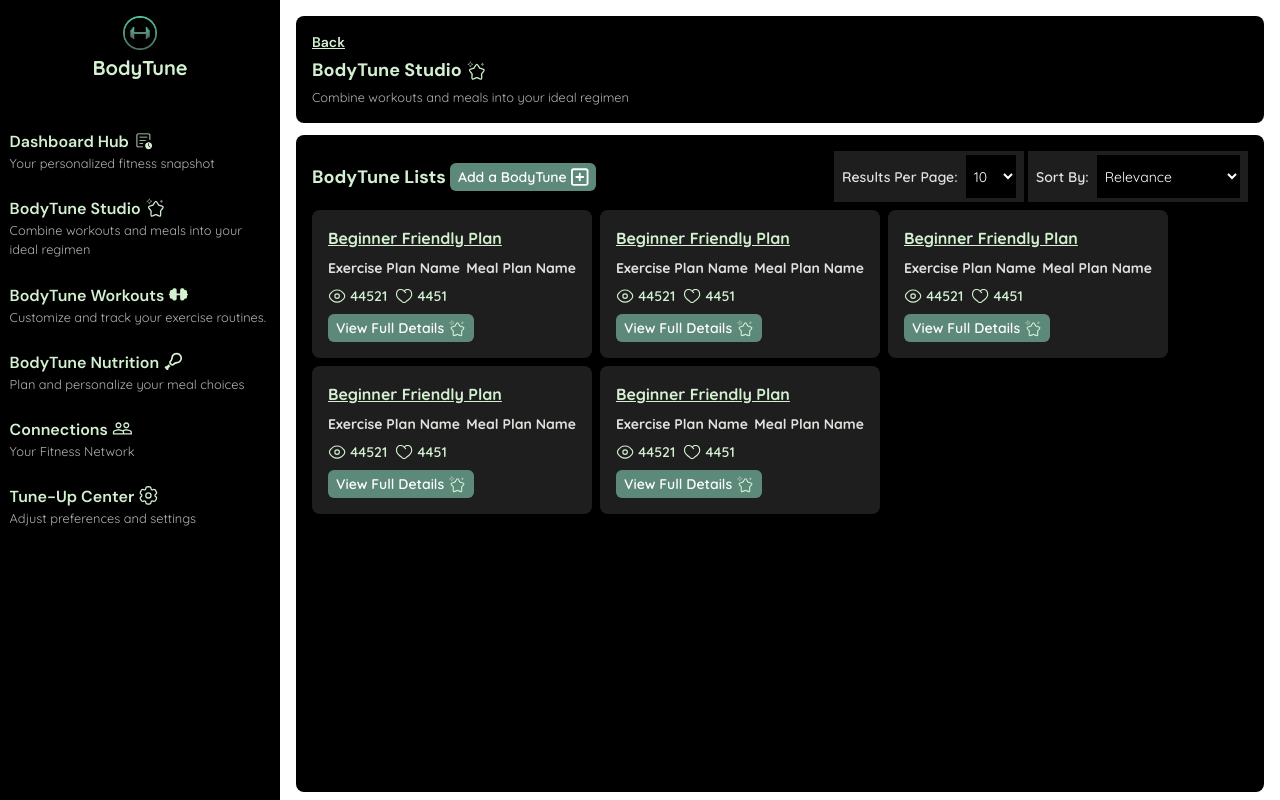
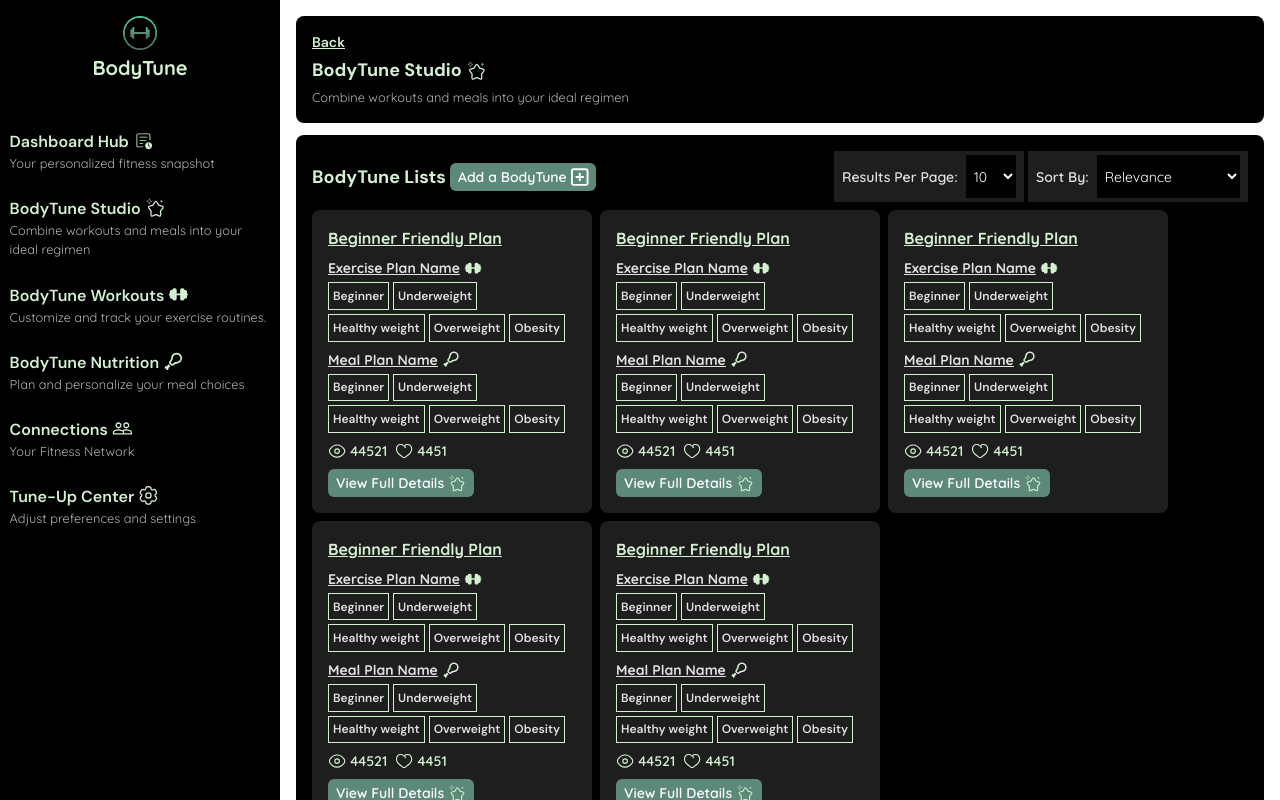
Before and after one commit to Inosensey/BodyTune, a Next.js app: page /dashboard/bodytune in a window 1280 px wide. Built offline with nearby package versions, Linux system fonts and the light colour scheme.

Commit message:
Updated the HTML structure. Added a tag for each of the bodytunes.

```diff
--- a/components/dashboardComponents/bodytuneStudio/BodyTuneCard.tsx
+++ b/components/dashboardComponents/bodytuneStudio/BodyTuneCard.tsx
@@ -4,6 +4,8 @@ import { motion } from "framer-motion";
 import SolarEyeOutline from "@/icons/SolarEyeOutline";
 import SolarHeartAngleOutline from "@/icons/SolarHeartAngleOutline";
 import SolarStarsMinimalisticLineDuotone from "@/icons/SolarStarsMinimalisticLineDuotone";
+import TablerBarbell from "@/icons/TablerBarbellLight";
+import MdiFoodDrumstickOutline from "@/icons/MdiFoodDrumstickOutline";
 
 // Types
 interface props {
@@ -28,9 +30,57 @@ const BodyTuneCard = ({
       <p className="text-base font-bold text-lightSecondary underline">
         {bodyTunePlanName}
       </p>
-      <div className="flex gap-1 justify-between">
-        <p className="font-sm font-bold text-sm">{exercisePlanName}</p>
-        <p className="font-sm font-bold text-sm">{mealPlanName}</p>
+      <div className="flex flex-col gap-2 justify-between">
+        <div className="flex flex-col gap-1">
+          <div className="flex items-center gap-1">
+            <p className="font-sm font-bold text-sm underline">{exercisePlanName}</p>
+            <TablerBarbell color="#D3F0D1" width="1.3em" height="1.3em" />
+          </div>
+          <div className="flex flex-wrap gap-1 font-dmSans font-semibold text-xs">
+            <p className="w-max border-[1px] border-lightSecondary px-1 py-[0.3rem] cursor-pointer">
+              Beginner
+            </p>
+            <p className="w-max border-[1px] border-lightSecondary px-1 py-[0.3rem] cursor-pointer">
+              Underweight
+            </p>
+            <p className="w-max border-[1px] border-lightSecondary px-1 py-[0.3rem] cursor-pointer">
+              Healthy weight
+            </p>
+            <p className="w-max border-[1px] border-lightSecondary px-1 py-[0.3rem] cursor-pointer">
+              Overweight
+            </p>
+            <p className="w-max border-[1px] border-lightSecondary px-1 py-[0.3rem] cursor-pointer">
+              Obesity
+            </p>
+          </div>
+        </div>
+        <div className="flex flex-col gap-1">
+          <div className="flex items-center gap-1">
+            <p className="font-sm font-bold text-sm underline">{mealPlanName}</p>
+            <MdiFoodDrumstickOutline
+              color="#D3F0D1"
+              width="1.3em"
+              height="1.3em"
+            />
+          </div>
+          <div className="flex flex-wrap gap-1 font-dmSans font-semibold text-xs">
+            <p className="w-max border-[1px] border-lightSecondary px-1 py-[0.3rem] cursor-pointer">
+              Beginner
+            </p>
+            <p className="w-max border-[1px] border-lightSecondary px-1 py-[0.3rem] cursor-pointer">
+              Underweight
+            </p>
+            <p className="w-max border-[1px] border-lightSecondary px-1 py-[0.3rem] cursor-pointer">
+              Healthy weight
+            </p>
+            <p className="w-max border-[1px] border-lightSecondary px-1 py-[0.3rem] cursor-pointer">
+              Overweight
+            </p>
+            <p className="w-max border-[1px] border-lightSecondary px-1 py-[0.3rem] cursor-pointer">
+              Obesity
+            </p>
+          </div>
+        </div>
       </div>
       <div className="flex gap-2 items-center">
         <div className="flex gap-1 items-center">
```
